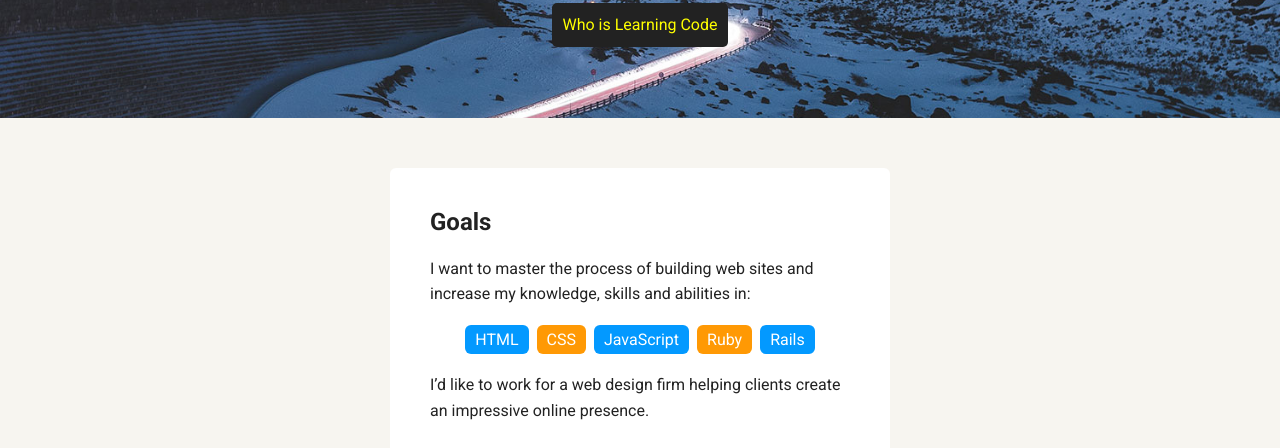
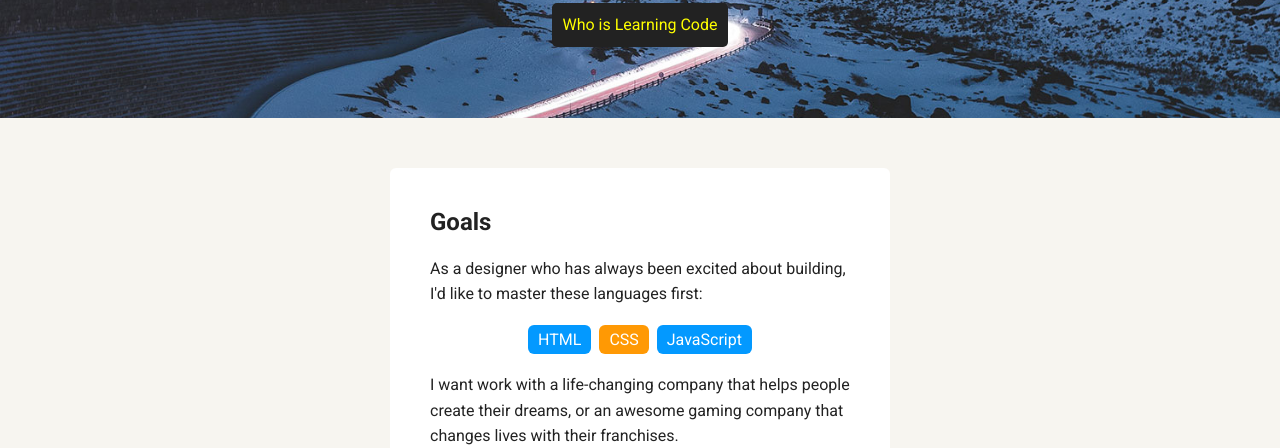
Before and after one commit to DWharton-cpu/Updated-Unit-1-project, a plain HTML site: page experience.html in a window 1280 px wide. Shown: the part 352-800 px from the top of the page. Drawn offline with Linux system fonts and the light colour scheme; a web font is replaced by a local one.

Commit message:
Update experience.html
updated description in experience section, last requirement

```diff
--- a/experience.html
+++ b/experience.html
@@ -25,15 +25,13 @@
     <main class="flex">
       <div class="card">
         <h2>Goals</h2>
-        <p>I want to master the process of building web sites and increase my knowledge, skills and abilities in:</p>
+        <p>As a designer who has always been excited about building, I'd like to master these languages first:</p>
         <ul class="skills">
           <li>HTML</li>
           <li>CSS</li>
           <li>JavaScript</li>
-          <li>Ruby</li>
-          <li>Rails</li>
         </ul>
-        <p>I’d like to work for a web design firm helping clients create an impressive online presence.</p>
+        <p>I want work with a life-changing company that helps people create their dreams, or an awesome gaming company that changes lives with their franchises.</p>
       </div>
 
     </main>
```
